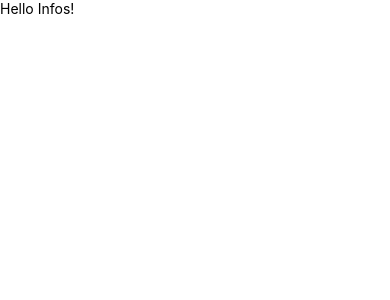
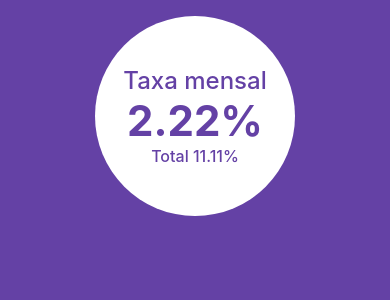
Before and after one commit to wellingtonlope/parcelei-app, a React Native app: screen / in a window 390 px wide. Shown: the top 300 px of the page. Built offline with nearby package versions, Linux system fonts and the light colour scheme.

Commit message:
add component Info

```diff
--- a/src/App.js
+++ b/src/App.js
@@ -1,16 +1,32 @@
 import React, { Component } from 'react'
-import { View, Text } from 'react-native'
+import { View, StyleSheet, StatusBar } from 'react-native'
 
 import Info from './components/Info'
 
+import colors from './constants/colors'
+
 class App extends Component {
+  state = {
+    taxMonth: 2.22,
+    taxTotal: 11.11,
+  }
+
   render() {
+    const { taxMonth, taxTotal } = this.state
     return (
-      <View>
-        <Info />
+      <View style={styles.wrapper}>
+        <StatusBar backgroundColor={colors.primaryDark} barStyle="light-content" />
+        <Info taxMonth={taxMonth} taxTotal={taxTotal} />
       </View>
     )
   }
 }
 
+const styles = StyleSheet.create({
+  wrapper: {
+    flex: 1,
+    backgroundColor: colors.primary,
+  },
+})
+
 export default App
--- a/src/components/Info.js
+++ b/src/components/Info.js
@@ -1,10 +1,50 @@
 import React from 'react'
-import { View, Text } from 'react-native'
+import { View, Text, StyleSheet } from 'react-native'
 
-const Info = () => (
-  <View>
-    <Text>Hello Infos!</Text>
+import colors from '../constants/colors'
+
+const Info = ({ taxMonth, taxTotal }) => (
+  <View style={styles.wrapper}>
+    <View style={styles.circle}>
+      <Text style={styles.title}>Taxa mensal</Text>
+      <Text style={styles.taxMonth}>{`${taxMonth.toFixed(2)}%`}</Text>
+      <Text style={styles.taxTotal}>
+        Total
+        {` ${taxTotal.toFixed(2)}%`}
+      </Text>
+    </View>
   </View>
 )
 
+const styles = StyleSheet.create({
+  wrapper: {
+    marginTop: 16,
+    flexDirection: 'row',
+    justifyContent: 'center',
+  },
+  circle: {
+    height: 200,
+    width: 200,
+    borderRadius: 100,
+    backgroundColor: colors.accent,
+    justifyContent: 'center',
+    alignItems: 'center',
+  },
+  title: {
+    color: colors.primary,
+    fontSize: 24,
+    fontWeight: '500',
+  },
+  taxMonth: {
+    color: colors.primary,
+    fontWeight: 'bold',
+    fontSize: 42,
+  },
+  taxTotal: {
+    color: colors.primary,
+    fontSize: 16,
+    fontWeight: '500',
+  },
+})
+
 export default Info
--- a/src/constants/colors.js
+++ b/src/constants/colors.js
@@ -2,4 +2,6 @@ export default {
   accent: '#fff',
   primary: '#6441a5',
   primaryDark: '#4b307b',
+  textPrimary: '#fff',
+  textSecondary: '#eaeaea',
 }
```
